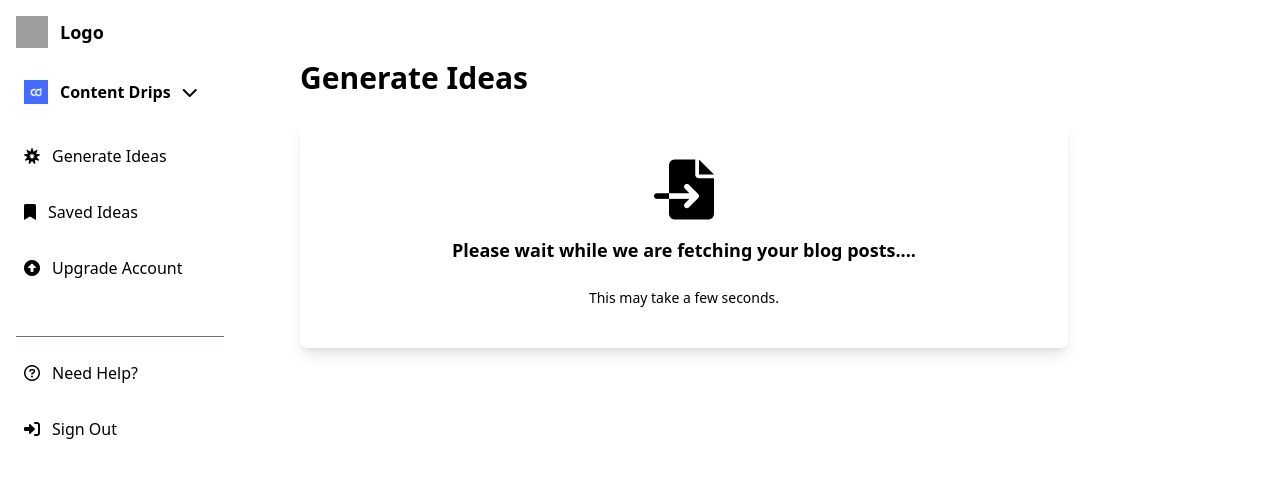
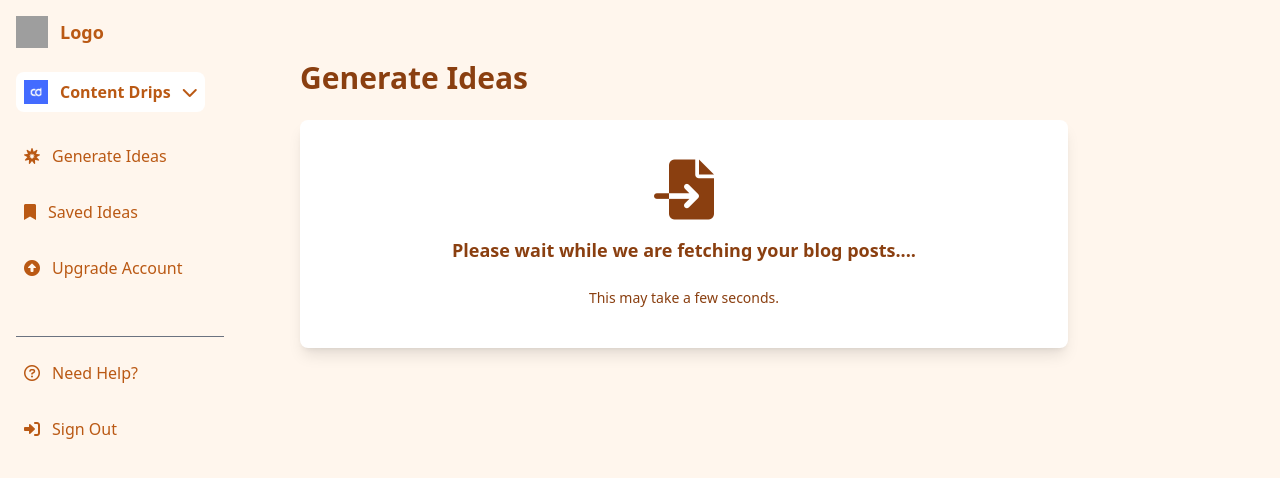
Before and after one commit to RaimaAftab95/ZenklyUpdate, a React (Vite) app: page /generate-idea in a window 1280 px wide. Shown: the top 478 px of the page. Built offline with nearby package versions, Linux system fonts and the light colour scheme; grey boxes are pictures that could not be loaded.

Commit message:
update generate-ideas-page according to latest changes

```diff
--- a/src/components/Sidebar.jsx
+++ b/src/components/Sidebar.jsx
@@ -15,9 +15,9 @@ export default function Sidebar() {
         onClick={toggleMenu}
       >
         {isMenuOpen ? (
-          <i className="fas fa-times text-darkshade text-2xl"></i>
+          <i className="fas fa-times text-2xl text-primary"></i>
         ) : (
-          <i className="fas fa-bars text-darkshade text-2xl"></i>
+          <i className="fas fa-bars text-2xl text-primary"></i>
         )}
       </button>
 
@@ -25,9 +25,9 @@ export default function Sidebar() {
       <aside
         className={`${
           isMenuOpen
-            ? 'translate-x-0 bg-darkbg'
-            : 'bg-darkshade -translate-x-full'
-        } text-darkshade md:bg-darkshade fixed left-0 top-0 z-40 h-full w-60 transform transition-transform duration-300 md:relative md:block md:translate-x-0`}
+            ? 'translate-x-0 bg-primary-light'
+            : '-translate-x-full bg-secondary-light'
+        } fixed left-0 top-0 z-40 h-full w-60 transform text-primary transition-transform duration-300 md:relative md:block md:translate-x-0 md:bg-secondary-light`}
       >
         {/* Top Section */}
         <div className="space-y-6 p-4">
@@ -39,7 +39,7 @@ export default function Sidebar() {
 
           <div className="relative">
             <button
-              className="text-darkshade flex cursor-pointer items-center space-x-3 rounded-lg border-none bg-white p-2 font-bold focus:outline-none"
+              className="flex cursor-pointer items-center space-x-3 rounded-lg border-none bg-white p-2 font-bold text-primary focus:outline-none"
               onClick={toggleDropdown}
             >
               <img
@@ -55,14 +55,14 @@ export default function Sidebar() {
               ></i>
             </button>
             {isDropdownOpen && (
-              <div className="mt-2 space-y-2 rounded-md bg-lightbg p-2 shadow-lg">
-                <div className="cursor-pointer px-4 py-2 hover:bg-darkbg">
+              <div className="mt-2 space-y-2 rounded-md bg-secondary-light p-2 shadow-lg">
+                <div className="cursor-pointer px-4 py-2 hover:bg-primary-light">
                   Option 1
                 </div>
-                <div className="cursor-pointer px-4 py-2 hover:bg-darkbg">
+                <div className="cursor-pointer px-4 py-2 hover:bg-primary-light">
                   Option 2
                 </div>
-                <div className="cursor-pointer px-4 py-2 hover:bg-darkbg">
+                <div className="cursor-pointer px-4 py-2 hover:bg-primary-light">
                   Option 3
                 </div>
               </div>
@@ -71,16 +71,16 @@ export default function Sidebar() {
 
           {/* Menu Items */}
           <nav className="space-y-4">
-            <div className="flex cursor-pointer items-center space-x-3 rounded-lg p-2 hover:bg-lightbg sm:hover:bg-darkbg">
-              <i className="fas fa-bahai text-darkshade"></i>
+            <div className="flex cursor-pointer items-center space-x-3 rounded-lg p-2 hover:bg-secondary-light sm:hover:bg-primary-light">
+              <i className="fas fa-bahai text-primary"></i>
               <span>Generate Ideas</span>
             </div>
-            <div className="flex cursor-pointer items-center space-x-3 rounded-lg p-2 hover:bg-lightbg sm:hover:bg-darkbg">
-              <i className="fas fa-bookmark text-darkshade"></i>
+            <div className="flex cursor-pointer items-center space-x-3 rounded-lg p-2 hover:bg-secondary-light sm:hover:bg-primary-light">
+              <i className="fas fa-bookmark text-primary"></i>
               <span>Saved Ideas</span>
             </div>
-            <div className="flex cursor-pointer items-center space-x-3 rounded-lg p-2 hover:bg-lightbg sm:hover:bg-darkbg">
-              <i className="fas fa-circle-up text-darkshade"></i>
+            <div className="flex cursor-pointer items-center space-x-3 rounded-lg p-2 hover:bg-secondary-light sm:hover:bg-primary-light">
+              <i className="fas fa-circle-up text-primary"></i>
               <span>Upgrade Account</span>
             </div>
           </nav>
@@ -90,12 +90,12 @@ export default function Sidebar() {
         <div className="p-4">
           <hr className="my-4 border-gray-500" />
           <nav className="space-y-4">
-            <div className="flex cursor-pointer items-center space-x-3 rounded-lg p-2 hover:bg-lightbg sm:hover:bg-darkbg">
-              <i className="far fa-circle-question text-darkshade"></i>
+            <div className="flex cursor-pointer items-center space-x-3 rounded-lg p-2 hover:bg-secondary-light sm:hover:bg-primary-light">
+              <i className="far fa-circle-question text-primary"></i>
               <span>Need Help?</span>
             </div>
-            <div className="flex cursor-pointer items-center space-x-3 rounded-lg p-2 hover:bg-lightbg sm:hover:bg-darkbg">
-              <i className="fas fa-right-to-bracket text-darkshade"></i>
+            <div className="flex cursor-pointer items-center space-x-3 rounded-lg p-2 hover:bg-secondary-light sm:hover:bg-primary-light">
+              <i className="fas fa-right-to-bracket text-primary"></i>
               <span>Sign Out</span>
             </div>
           </nav>
--- a/src/pages/GenerateIdea.jsx
+++ b/src/pages/GenerateIdea.jsx
@@ -2,23 +2,23 @@ import Sidebar from '../components/Sidebar';
 
 export default function GenerateIdea() {
   return (
-    <div className="flex min-h-screen bg-lightbg">
+    <div className="flex min-h-screen bg-secondary-light">
       <Sidebar />
       <main className="mt-10 flex-1 p-5 md:ml-10">
-        <h1 className="text-darkshade mb-6 text-left text-3xl font-bold">
+        <h1 className="mb-6 text-left text-3xl font-bold text-primary-dark">
           Generate Ideas
         </h1>
 
         {/* Main Content Box */}
         <div>
           <div className="w-full max-w-3xl rounded-lg bg-white p-10 text-center shadow-lg">
-            <div className="text-darkshade mb-6">
-              <i className="fa-solid fa-file-import mb-4 text-6xl hover:text-darkbg"></i>
-              <p className="text-darkshade text-lg font-bold">
+            <div className="mb-6 text-primary-dark">
+              <i className="fa-solid fa-file-import mb-4 text-6xl hover:text-primary-light"></i>
+              <p className="text-lg font-bold text-primary-dark">
                 Please wait while we are fetching your blog posts....
               </p>
             </div>
-            <p className="text-darkshade text-sm">
+            <p className="text-sm text-primary-dark">
               This may take a few seconds.
             </p>
           </div>
```
